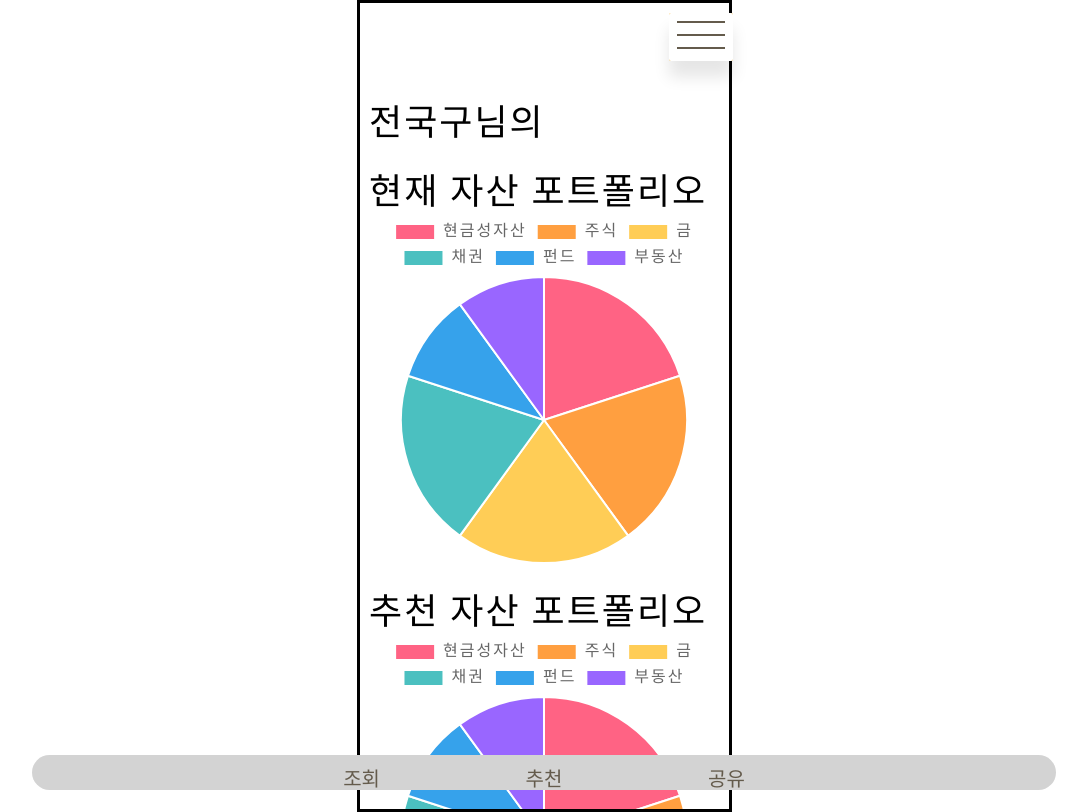
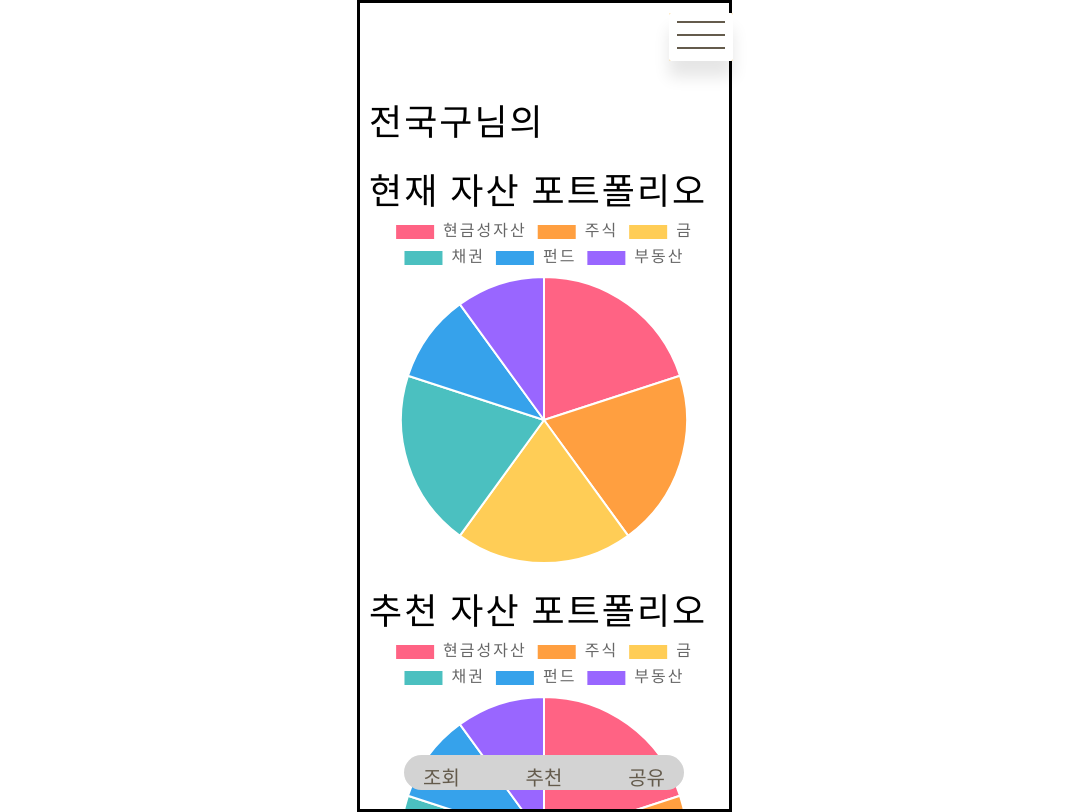
Before and after one commit to KB-37-Paldo/paldo, a Vue app: page / in a window 1280 px wide. Shown: the whole page, without its empty margins (96-1183 px from the left). Built offline with nearby package versions, Linux system fonts and the light colour scheme; a web font is replaced by a local one; what vue-sweetalert2 would draw is missing.

Commit message:
[FIX] port side bar

```diff
--- a/src/css/index.css
+++ b/src/css/index.css
@@ -515,7 +515,8 @@ html {
 }
 
 .portfolio__sidebar {
-  position: fixed;
+  position: -webkit-sticky;
+  position: sticky;
   left: 0;
   right: 0;
   bottom: 10px;
--- a/src/sass/components/_portfolio.scss
+++ b/src/sass/components/_portfolio.scss
@@ -1,7 +1,7 @@
 // portfolio sidebar scss
 .portfolio {
   &__sidebar {
-    position: fixed;
+    position: sticky;
     // background-color: $main-color-darkyellow; /*임의색상*/
     left: 0;
     right: 0;
@@ -30,9 +30,10 @@
       width: 80px;
       border-radius: 40px;
       text-align: center;
-      color:$main-color-darkgray;
+      color: $main-color-darkgray;
 
-      &:hover, &.active {
+      &:hover,
+      &.active {
         background-color: $main-color-darkgray;
         color: $color-white;
       }
```
Also changed, not shown: 1 other file (tests, documents, lock files or other folders).
